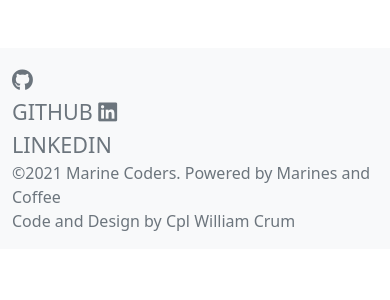
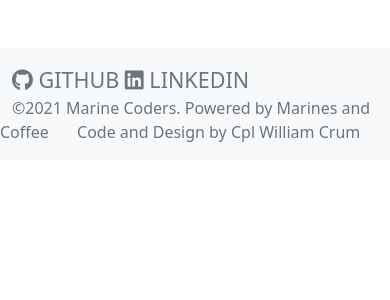
Before and after one commit to marinecoders/JEPES, a Flask app: template src/templates/base.html in a window 390 px wide. Shown: the part 56-356 px from the top of the page. Run offline with Flask 2, Linux system fonts and the light colour scheme; the template is opened without the code that fills it, so the values that code supplies are empty; some libraries are stand-ins or nearby versions.

Commit message:
Add Mobile Flex

```diff
--- a/src/static/main.css
+++ b/src/static/main.css
@@ -12,3 +12,13 @@
 .math input {
     padding: 5px 5px 5px 5px;
 }
+
+@media only screen and (max-width: 960px) {
+    .row {
+        display: block;
+        flex-direction: row-reverse;
+    }
+    .row > * {
+        width: 100%;
+    }
+}
```
